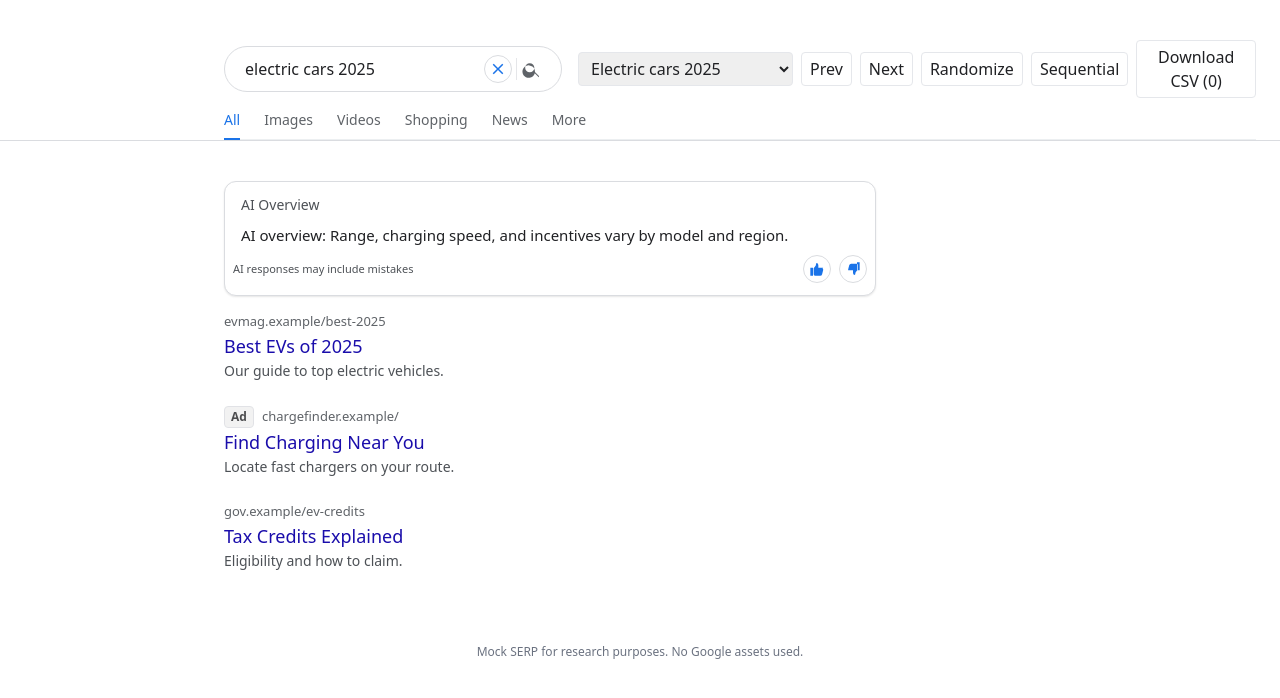
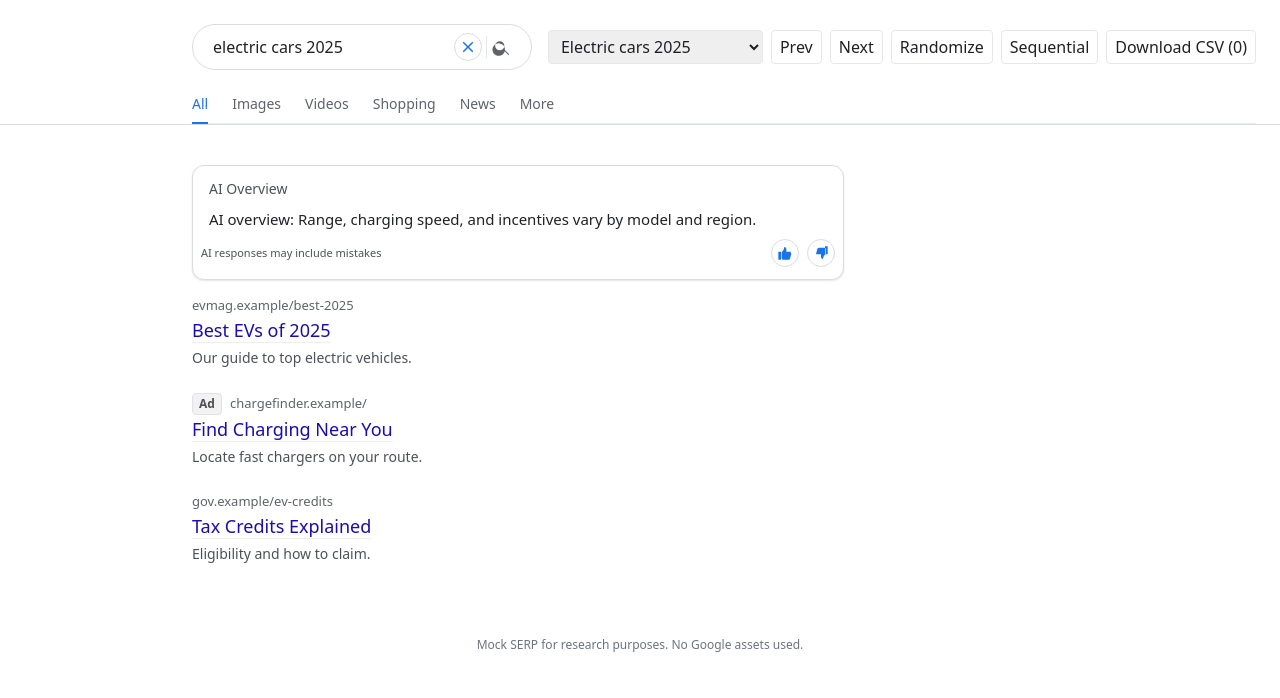
Before and after one commit to Eli-Roderick/Eli-Roderick.github.io, a React (Vite) app: page / in a window 1280 px wide. Shown: the top 698 px of the page. Built offline with nearby package versions, Linux system fonts and the light colour scheme.

Commit message:
Results: add per-link separators; layout tweaks (left shift, search bar up, spacing before tabs)

```diff
--- a/src/App.jsx
+++ b/src/App.jsx
@@ -78,7 +78,7 @@ export default function App() {
       {/* Header */}
       <header className="search-header">
         {/* Top row: search bar + controls */}
-        <div className="pl-56 pr-6 pt-10 pb-3 flex items-center gap-4">
+        <div className="pl-48 pr-6 pt-6 pb-3 flex items-center gap-4">
           <div className="flex-1">
             <div className="search-bar">
               <input className="flex-1 outline-none text-[16px]" value={query} readOnly />
@@ -116,7 +116,7 @@ export default function App() {
         </div>
 
         {/* Tabs row */}
-        <div className="pl-56 pr-6">
+        <div className="pl-48 pr-6 mt-3">
           <nav className="tabs flex gap-6 text-sm">
             {['All','Images','Videos','Shopping','News','More'].map((tab) => (
               <button
@@ -133,7 +133,7 @@ export default function App() {
       </header>
 
       {/* Content */}
-      <main className="pl-56 pr-6 py-6">
+      <main className="pl-48 pr-6 py-6">
         {loading && <div>Loading…</div>}
         {error && <div className="text-red-600">{error}</div>}
         {!loading && !error && config && (
--- a/src/components/AdResult.jsx
+++ b/src/components/AdResult.jsx
@@ -12,8 +12,11 @@ export default function AdResult({ title, url, snippet, query, onClick }) {
         <span className="result-url">{url.replace(/^https?:\/\//, '')}</span>
       </div>
       <h3 className="result-title mb-1">
-        {/* eslint-disable-next-line jsx-a11y/anchor-is-valid */}
-        <a href="#" onClick={handleClick}>{title}</a>
+        <span className="link-with-sep">
+          {/* eslint-disable-next-line jsx-a11y/anchor-is-valid */}
+          <a href="#" onClick={handleClick}>{title}</a>
+          <div className="link-sep" />
+        </span>
       </h3>
       <div className="result-snippet mb-6">{snippet}</div>
     </div>
--- a/src/components/SearchResult.jsx
+++ b/src/components/SearchResult.jsx
@@ -9,8 +9,11 @@ export default function SearchResult({ title, url, snippet, query, onClick }) {
     <div className="result-card">
       <div className="result-url mb-1">{url.replace(/^https?:\/\//, '')}</div>
       <h3 className="result-title mb-1">
-        {/* eslint-disable-next-line jsx-a11y/anchor-is-valid */}
-        <a href="#" onClick={handleClick}>{title}</a>
+        <span className="link-with-sep">
+          {/* eslint-disable-next-line jsx-a11y/anchor-is-valid */}
+          <a href="#" onClick={handleClick}>{title}</a>
+          <div className="link-sep" />
+        </span>
       </h3>
       <div className="result-snippet mb-6">{snippet}</div>
     </div>
--- a/src/index.css
+++ b/src/index.css
@@ -48,6 +48,9 @@
 .result-title { @apply text-[18px] leading-5 font-normal hover:underline; }
 .result-url { color: var(--search-icon); font-size: 13px; }
 .result-snippet { color: var(--muted); font-size: 14px; line-height: 1.6; }
+/* Link-length separator */
+.link-with-sep { display: inline-block; }
+.link-sep { height: 1px; background: var(--border-subtle); margin-top: 2px; }
 
 /* Ad styling (dark) */
 .ad-badge { @apply inline-flex items-center px-1.5 py-0.5 rounded border text-xs font-semibold; }
```
